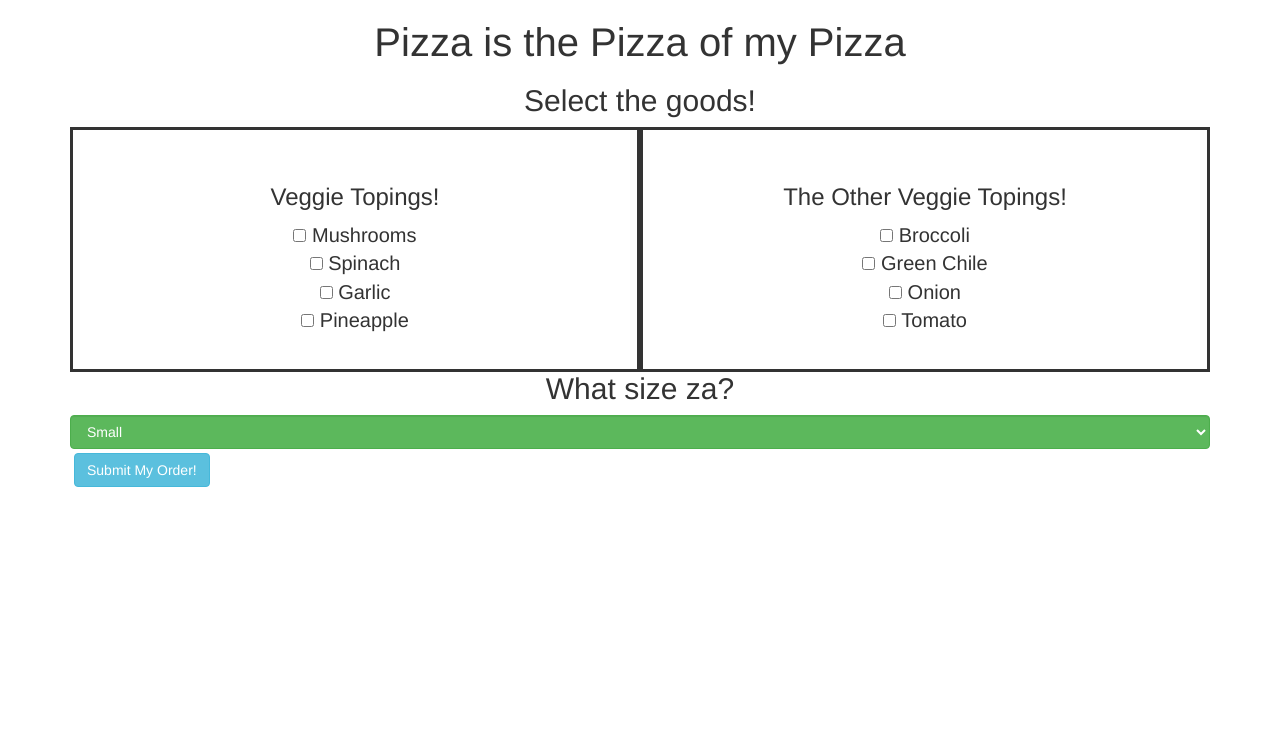
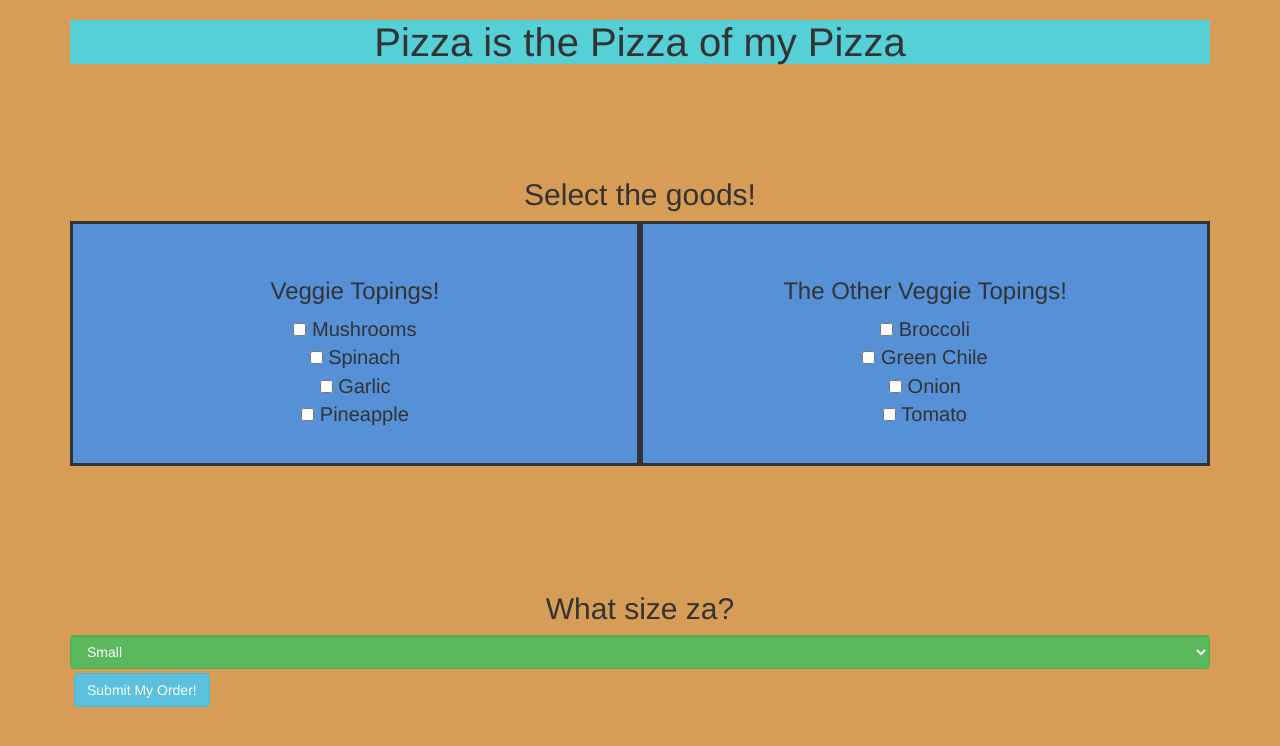
Before and after one commit to JPForman/pizzaPlace, a plain HTML site: page index.html in a window 1280 px wide. Drawn offline with Linux system fonts and the light colour scheme.

Commit message:
add styles that will branch for alternate theming

```diff
--- a/css/styles.css
+++ b/css/styles.css
@@ -1,12 +1,21 @@
+body {
+  background-color: #D79D56;
+}
+
 .column {
   float: left;
   width: 50%;
   border-style: solid;
   text-align: center;
   padding: 3%;
+  background-color: #5690D7;
 }
 .topping {
   font-size: 20px;
+  margin-top: 10%;
+}
+.topCard {
+  background-color: #56D0D7;
 }
 .topTitle {
   font-size: 40px;
@@ -18,7 +27,7 @@
   font-size: 30px;
 }
 .size {
-  margin-top: 20px;
+  margin-top: 30%;
   /* float: left; */
   text-align: center;
 }
--- a/index.html
+++ b/index.html
@@ -10,7 +10,7 @@
 </head>
 <body>
   <div class="container">
-    <div class="card">
+    <div class="topCard">
       <h1 class="topTitle">Pizza is the Pizza of my Pizza</h1>
     </div>
 
```
